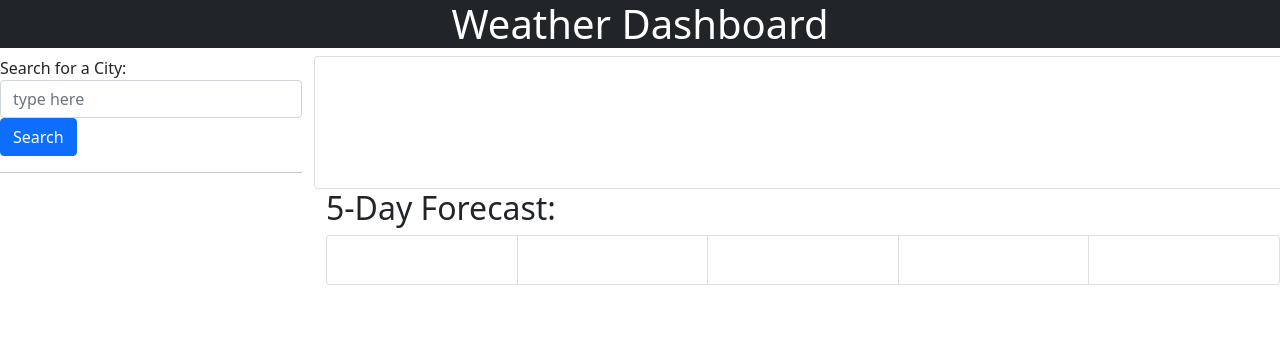
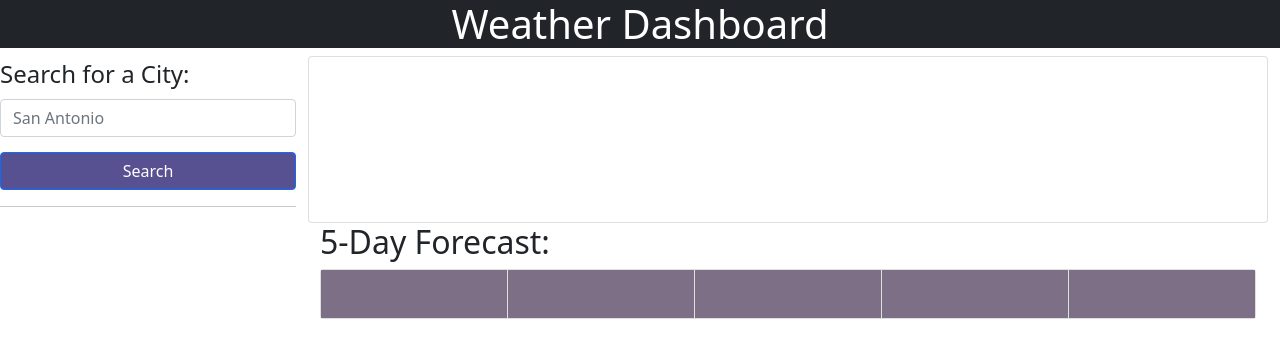
Before and after one commit to micavilla/weather-dashboard, a plain HTML site: page index.html in a window 1280 px wide. Drawn offline with nearby package versions, Linux system fonts and the light colour scheme.

```diff
--- a/assets/css/style.css
+++ b/assets/css/style.css
@@ -0,0 +1,31 @@
+main {
+  max-width: 100%
+}
+
+.search-label {
+  font-size: 1.5em;
+  margin-bottom: 2px;
+}
+
+#search-bar {
+  margin: 5px 0;
+}
+
+#search-button {
+  margin-top: 10px;
+  background-color: #585191;
+}
+
+button {
+  width: 100%;
+}
+
+#history > button {
+  padding: 5px 0;
+  margin: 5px 0;
+}
+
+.card-body {
+  background-color: #7D6F86;
+  color: white;
+}
--- a/index.html
+++ b/index.html
@@ -14,7 +14,7 @@
   <main class="row justify-space-between">
     <div class="col-3">
       <label for="search-bar" class="search-label">Search for a City:</label>
-      <input type="text" class="form-control" id="search-bar" placeholder="type here">
+      <input type="text" class="form-control" id="search-bar" placeholder="San Antonio">
       <button type="button" class="btn btn-primary" id="search-button">Search</button>
       <hr />
     </div>
```
Also changed, not shown: assets/js/script.js (+8 -0 lines), 1 other file.
